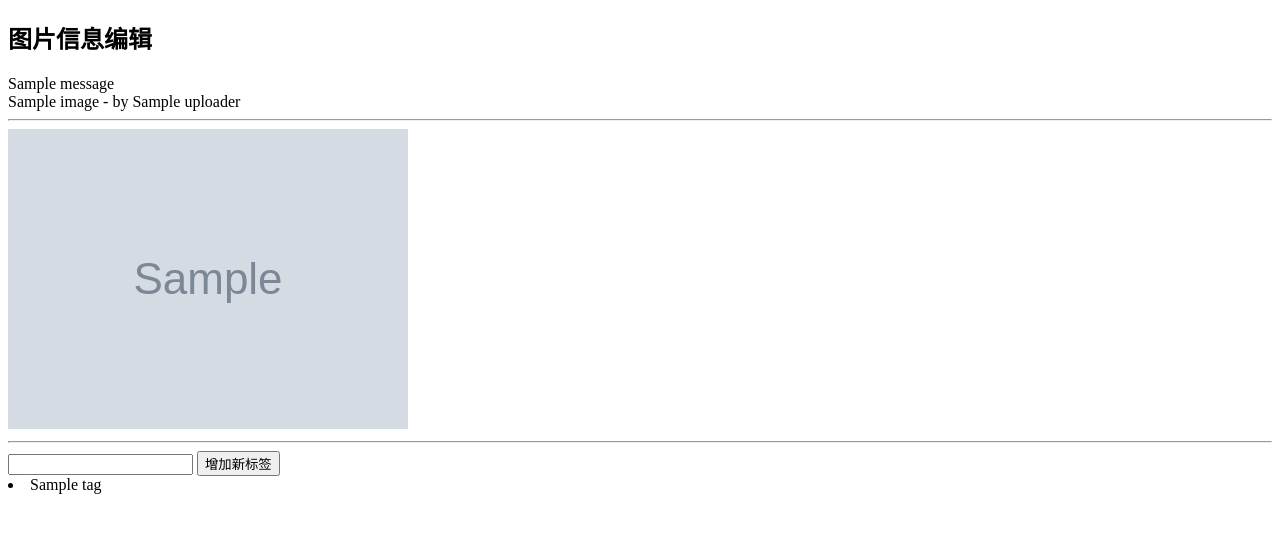
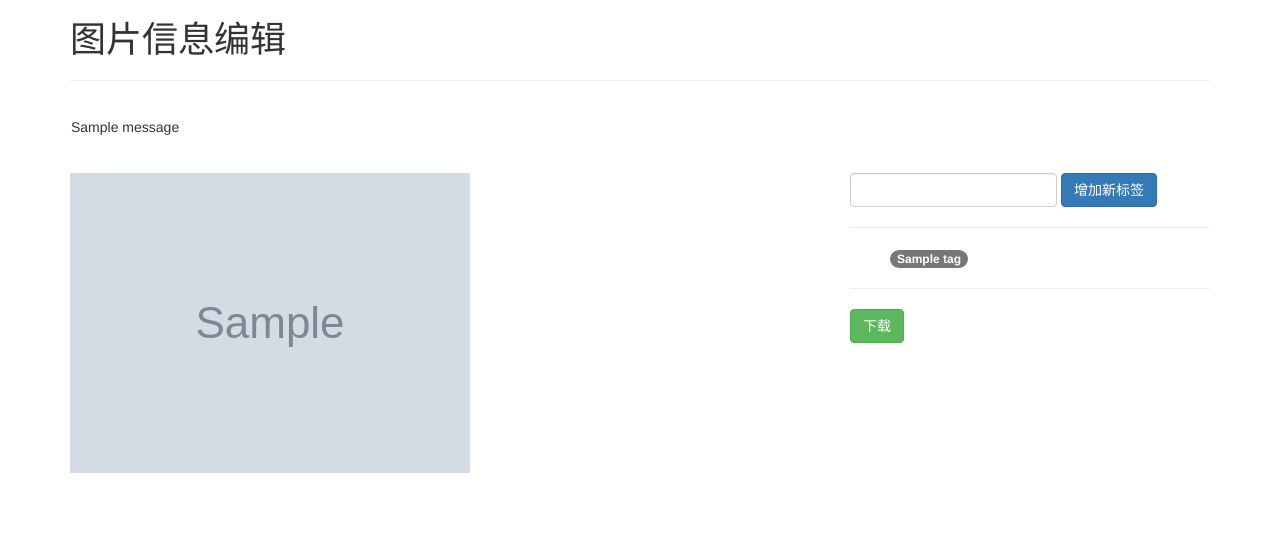
Before and after one commit to gary0707yang/flaskr-mongo, a Flask app: template templates/edit.html in a window 1280 px wide. Shown: the top 533 px of the page. Run offline with Flask 2, Linux system fonts and the light colour scheme; the template is opened without the code that fills it: most values are stand-ins (such as "Sample title", 1, 10 or a date in 2020); grey boxes marked "Sample" are stand-in pictures; one stand-in notice (Sample message) is shown; some libraries are stand-ins or nearby versions.

Commit message:
调整前端页面，实现b3基本流式布局

```diff
--- a/app.py
+++ b/app.py
@@ -17,11 +17,11 @@ def replace_images_id(mongo_ob_resp):
         image.pop('_id')
         image['_id'] = str(id)
         images_list.append(image)
-    return jsonify(images_list)
+    return images_list
 
 # 获取文件扩展名
 def get_file_ext(filename):
-    ext = filename.rsplit('.')[-1]
+    ext = filename.rsplit('.')[-1].lower()
     return ext
 
 # 首页用来显示所有的图片以及图片所属信息
@@ -29,7 +29,7 @@ def get_file_ext(filename):
 def index():
     images = replace_images_id(db.get_all_image())
     # print(type(images))
-    return images
+    return render_template('images.html', images=images)
 
 # 显示所有的标签以及相关图片数量
 @app.route('/tags')
@@ -41,8 +41,10 @@ def tags():
 @app.route('/tags/<string:tag>')
 def find_by_tag(tag):
     images = db.get_images_by_tag(tag)
+    print(images)
     images_list = replace_images_id(images)
-    return images_list
+    print(images_list)
+    return render_template('images.html', images=images_list)
 
 # 上传图片文件
 #　TODO　上传多个图片，上传时修改标签还是之后统一修改
@@ -100,7 +102,7 @@ def edit(id):
 
     if request.method == 'POST':
     # 通过前端中的表单信息更新图片标签
-    # TODO 刷新重复提交问题，需要检查tag标签的唯一性，用数据库模型方式解决
+    # 刷新重复提交问题，通过检查tag标签的唯一性，使重复提交无意义
     # TODO 前端设置js控件，控制表格提交按钮，防止重复提交
         id = request.form['id']
         newTag = request.form['tag']
--- a/templates/base.html
+++ b/templates/base.html
@@ -2,15 +2,53 @@
 <meta charset="UTF-8">
 <meta name="viewport" content="width=device-width, initial-scale=1.0">
 <meta http-equiv="X-UA-Compatible" content="ie=edge">
+<!-- <link rel="stylesheet" href="https://stackpath.bootstrapcdn.com/bootstrap/4.4.0/css/bootstrap.min.css" integrity="sha384-SI27wrMjH3ZZ89r4o+fGIJtnzkAnFs3E4qz9DIYioCQ5l9Rd/7UAa8DHcaL8jkWt" crossorigin="anonymous"> -->
+<link rel="stylesheet" href="https://maxcdn.bootstrapcdn.com/bootstrap/3.3.7/css/bootstrap.min.css">
+
+<style type="text/css">
+    .item{
+            margin-bottom: 10px;
+            padding-left: 5px;
+            padding-right: 5px;
+    }
+}
+</style>
+
 <title>{% block title %}{% endblock %} - 图片管理</title>
 <!-- <link rel="stylesheet" href="{{ url_for('static', filename='style.css') }}"> -->
+<body>
+        <section id='content'>
+                <header>
+                    <div class="container">
+                            {% block header %}
+                            {% endblock %}
+                            <hr>
+                    </div>
+                </header>
+                <div class="container">
+                    <div class="row">
+                            {% for message in get_flashed_messages() %}
+                            <div class="flash alert">{{ message }}</div>
+                            {% endfor %}
+                    </div>
+                </div>
 
-<section class="content">
-    <header>
-        {% block header %}{% endblock %}
-    </header>
-    {% for message in get_flashed_messages() %}
-    <div class="flash">{{ message }}</div>
-    {% endfor %}
-    {% block content %}{% endblock %}
-</section>
+
+{% block content %}
+{% endblock %}
+
+
+            </section>
+
+            <script src="https://cdnjs.cloudflare.com/ajax/libs/jquery/3.1.1/jquery.min.js"></script>
+            <script src="https://maxcdn.bootstrapcdn.com/bootstrap/3.3.7/js/bootstrap.min.js"></script>
+            <script src="https://unpkg.com/masonry-layout@4/dist/masonry.pkgd.min.js"></script>
+            <script>
+                    $(function(){
+                            $('.masonry').masonry({
+                                      itemSelector: '.item'
+                                    });
+                    });
+            </script>
+</body>
+</html>
--- a/templates/edit.html
+++ b/templates/edit.html
@@ -5,20 +5,36 @@
 {% endblock %}
 
 {% block content %}
-    {{image['name']}} - by {{image['uploader']}}
 
-    <hr>
-    <img src="{{ url_for('static',filename='imageg/'+image['filename']) }}" width='400px'/>
-    <hr>
-    <form method="POST">
-        <input hidden type="text" name="id" id="" value="{{image['_id']}}">
-        <input type="text" name="tag" id="addtag">
-        <input type="submit" name='addnewtag' value="增加新标签">
-    </form>
+<div class="container">
+    <div class="row">
+        <div class="col-md-8" id='picture'>
+                <img src="{{ url_for('static',filename='imageg/'+image['filename']) }}" class="img-fluid"    />
+        </div>
+        <div class="col-md-4" id='editor'>
+                <form class="form-inline" method="POST">
+                        <div class="form-group mx-sm-3 mb-2">
+                            <input hidden type="text" name="id" id="" value="{{image['_id']}}">
+                            <input type="text" class="form-control" name="tag" id="addtag">
+                            <!-- <input type="text" class="form-control" name='tag' id="addtag" placeholder="New Tag"> -->
+                        </div>
+                        <input type="submit" class="btn btn-primary mb-2" name='addnewtag' value="增加新标签">
+                    </form>
+                    <hr >
+                    <ul>
+                        {% for tag in image['tags'] %}
+                        <a href="{{ url_for('find_by_tag', tag=tag) }}" class="badge badge-pill badge-dark">{{ tag }}</a>
+                        {% if not loop.last %}
 
-    {% for tag in image['tags'] %}
-    <li>{{ tag }}</li>
-        {% if not loop.last %}
-        {% endif %}
-    {% endfor %}
+                        {% endif %}
+                        {% endfor %}
+                    </ul>
+                    <hr>
+                    <a href="{{ url_for('download', id=image['_id']) }}" class="btn btn-success">下载</a>
+        </div>
+    </div>
+</div>
+
+
+
 {% endblock %}
```
Also changed, not shown: templates/images.html (added, +19 -0 lines), templates/upload.html (+14 -15 lines), 1 other file.
